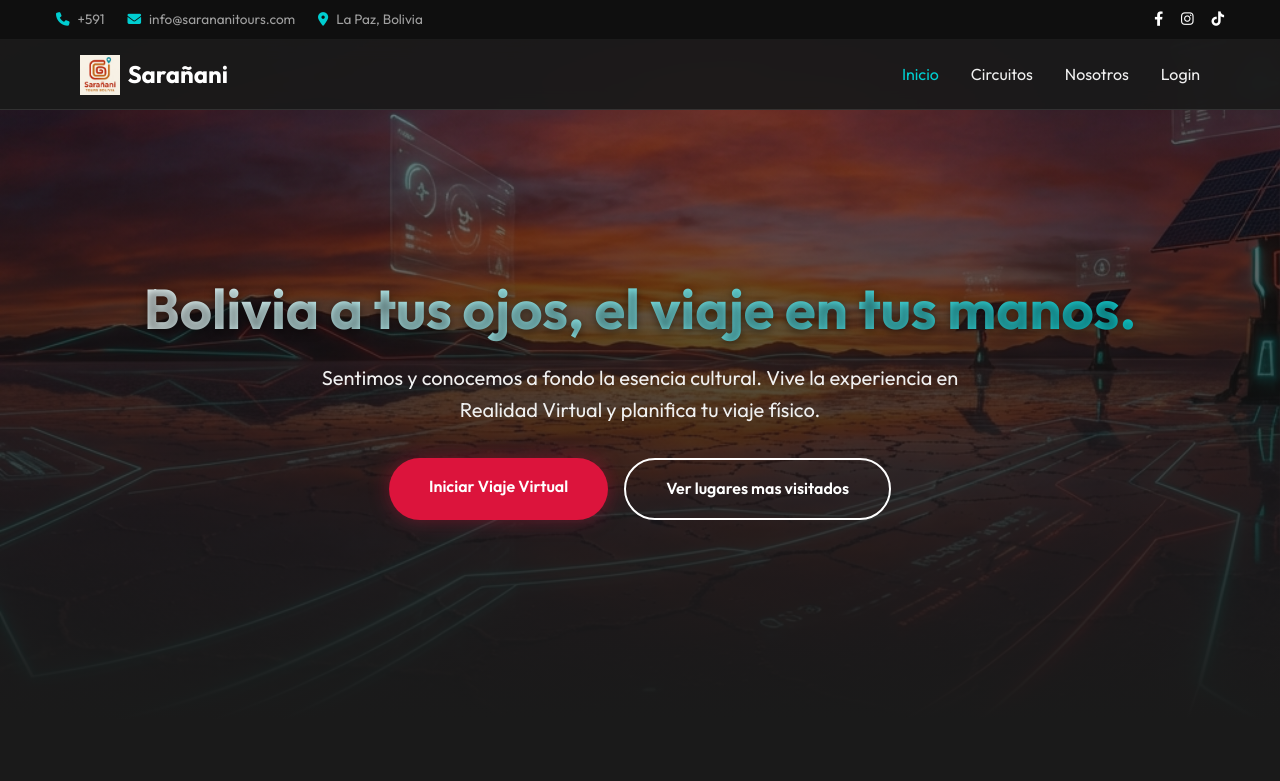
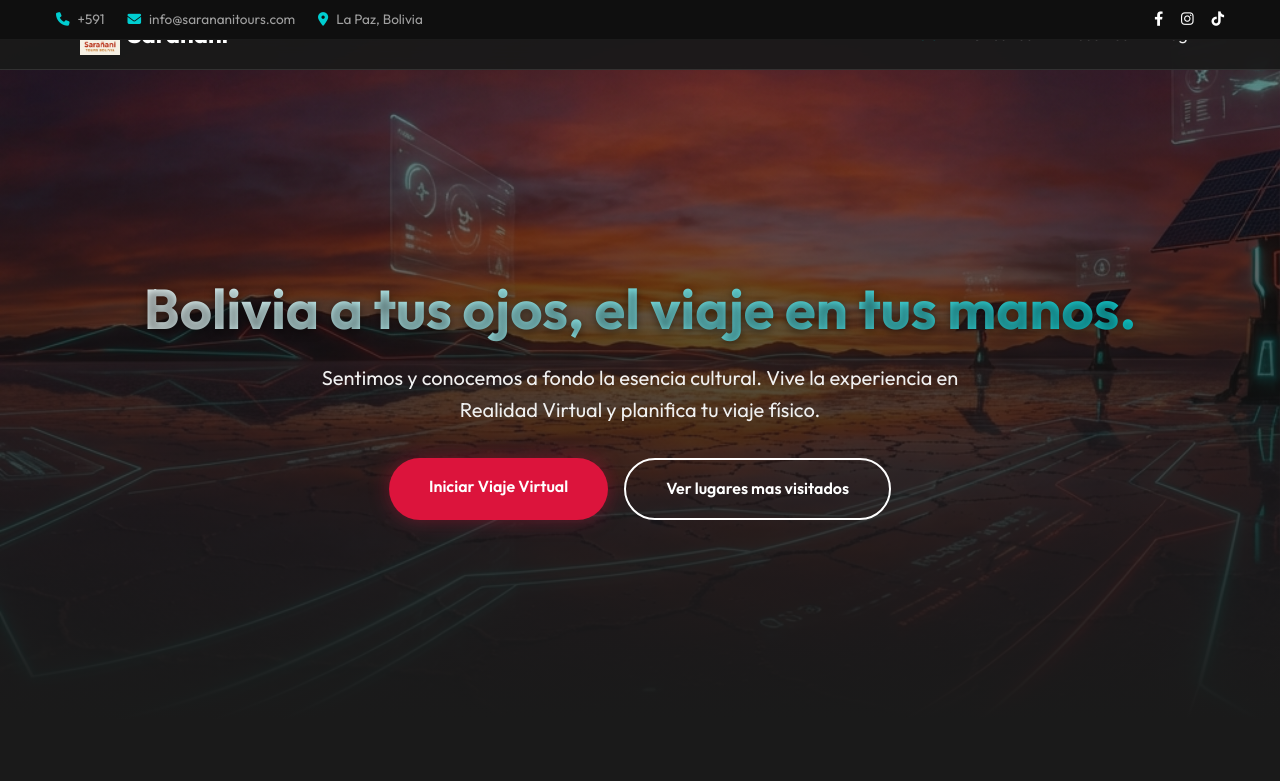
Before and after one commit to JhonnnyTzy/saranani_ttours, a website built with Vite: page index.html in a window 1280 px wide. Shown: the top 781 px of the page. Built offline with nearby package versions, Linux system fonts and the light colour scheme.

Commit message:
Actualizando index 2

```diff
--- a/style.css
+++ b/style.css
@@ -146,11 +146,10 @@ img {
   color: var(--color-secondary);
 }
 
-/* --- NAVBAR --- */
 .navbar {
   position: fixed;
-  top: var(--topbar-height); /* Se ubica justo debajo de la top-bar */
-  left: 0;
+  top: 0; /* Cambia esto a 0 para subirlo al máximo */
+  left: 0; /* Cambia -10% a 0 para que esté centrado correctamente */
   width: 100%;
   height: var(--header-height);
   background: rgba(26, 26, 26, 0.95);
```
